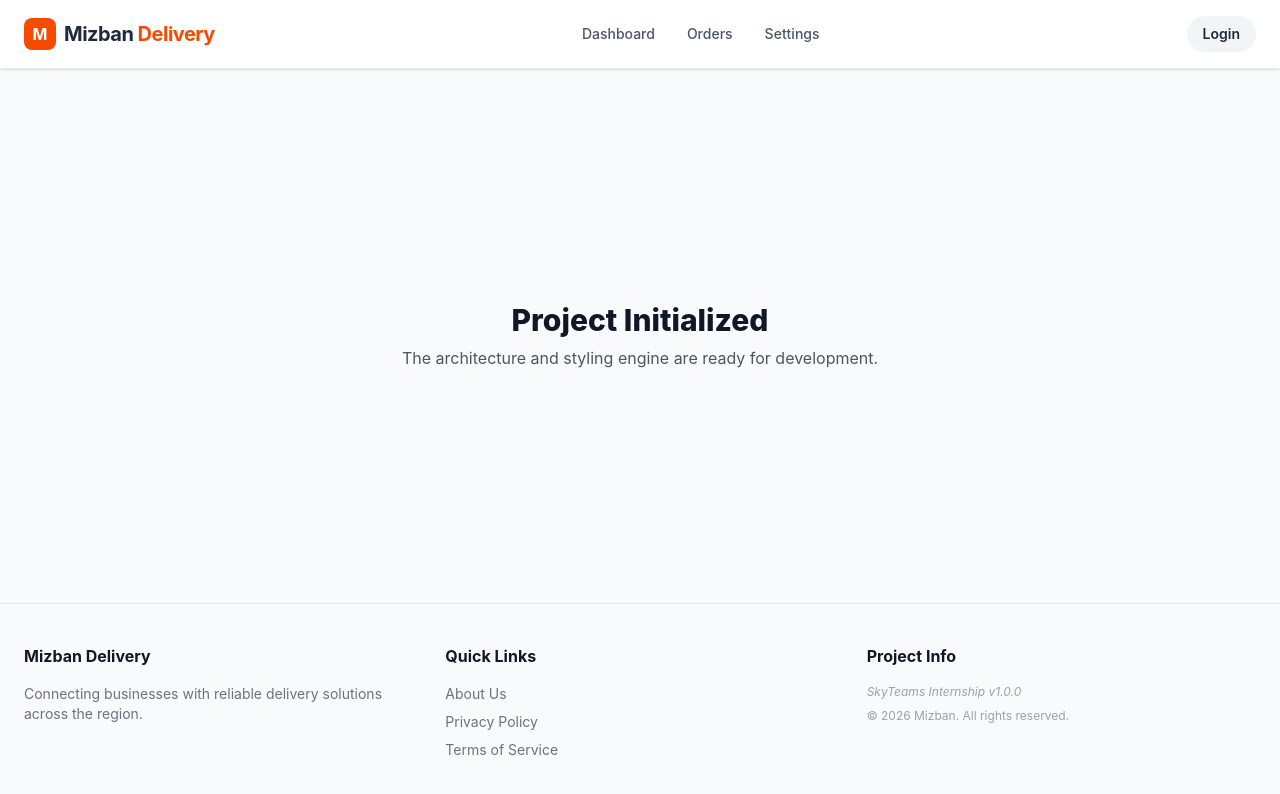
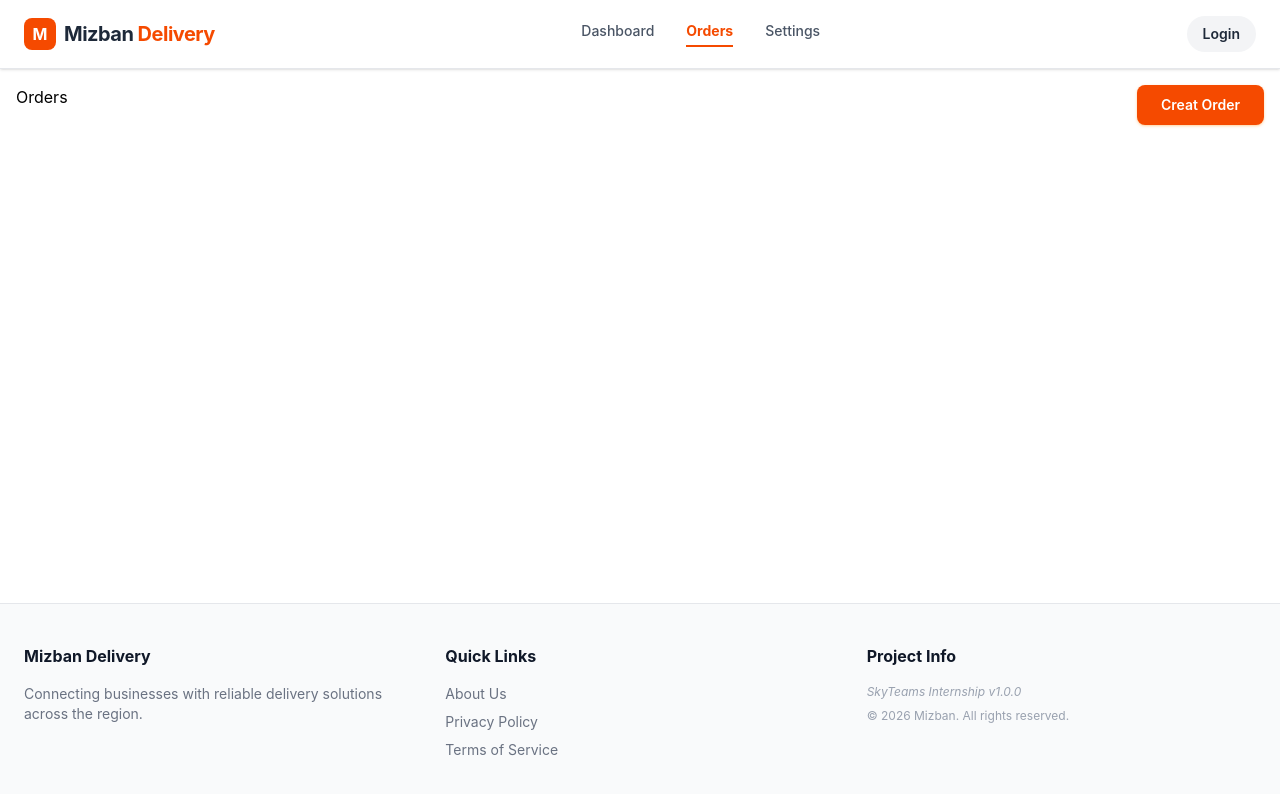
Before and after one commit to Sky-Teams/Mizban-Delivery-frontend, a React (Vite) app: page /orders in a window 1280 px wide. Shown: the top 794 px of the page. Built offline with nearby package versions, Linux system fonts and the light colour scheme.

Commit message:
feat: add basic routing

```diff
--- a/src/App.jsx
+++ b/src/App.jsx
@@ -1,19 +1,18 @@
 import Header from './components/common/Header';
 import Footer from './components/common/Footer';
+import { BrowserRouter, Routes, Route, Outlet } from 'react-router-dom';
+import Orders from './pages/admin/Orders';
 
 function App() {
   return (
     <div className="flex flex-col min-h-screen">
+      <BrowserRouter>
       <Header />
-
-      <main className="flex-grow flex items-center justify-center bg-gray-50">
-        <div className="text-center">
-          <h2 className="text-3xl font-extrabold text-gray-900">Project Initialized</h2>
-          <p className="mt-2 text-gray-600">The architecture and styling engine are ready for development.</p>
-        </div>
-      </main>
-
-      <Footer />
+       <Routes>
+        <Route path="/orders" element={<Orders/>}></Route>
+       </Routes>
+       <Footer />
+      </BrowserRouter>
     </div>
   );
 }
--- /dev/null
+++ b/src/components/admin/CreateOrder.jsx
@@ -0,0 +1,10 @@
+
+export default function CreateOrder() {
+    return (
+
+        <div>
+
+        </div>
+
+    )
+}
--- /dev/null
+++ b/src/components/common/Button.jsx
@@ -0,0 +1,19 @@
+export default function Button({ text, onClick, type = "button", variant = "primary" }) {
+  const baseStyles = "px-6 py-2.5 cursor-pointer rounded-lg font-semibold text-sm transition-all duration-200 active:scale-95 shadow-sm";
+
+  const variants = {
+    primary: "bg-orange-600 text-white hover:bg-orange-700 shadow-orange-200",
+  };
+
+  return (
+    <div className="inline-block">
+      <button
+        type={type}
+        onClick={onClick}
+        className={`${baseStyles} ${variants[variant]}`}
+      >
+        {text}
+      </button>
+    </div>
+  );
+}
--- a/src/components/common/Header.jsx
+++ b/src/components/common/Header.jsx
@@ -1,4 +1,8 @@
+import {NavLink } from "react-router-dom";
+
 const Header = () => {
+  const activeStyle = ({isActive})=>
+    isActive ? "text-orange-600 font-bold border-b-2 border-orange-600 pb-1" : "hover:text-orange-600 transition-colors";
   return (
     <header className="sticky top-0 z-50 bg-white border-b border-gray-200 px-6 py-4 shadow-sm">
       <div className="max-w-7xl mx-auto flex justify-between items-center">
@@ -8,9 +12,9 @@ const Header = () => {
         </div>
 
         <nav className="hidden md:flex gap-8 text-sm font-medium text-gray-600">
-          <a href="#" className="hover:text-orange-600 transition-colors">Dashboard</a>
-          <a href="#" className="hover:text-orange-600 transition-colors">Orders</a>
-          <a href="#" className="hover:text-orange-600 transition-colors">Settings</a>
+          <NavLink to="/" className={activeStyle}>Dashboard</NavLink>
+          <NavLink to="orders" className={activeStyle}>Orders</NavLink>
+          <NavLink to="/settings"className={activeStyle}>Settings</NavLink>
         </nav>
 
         <button className="bg-gray-100 hover:bg-gray-200 text-gray-800 px-4 py-2 rounded-full text-sm font-semibold transition-all">
--- /dev/null
+++ b/src/pages/admin/Orders.jsx
@@ -0,0 +1,12 @@
+import Button from "../../components/common/Button";
+
+export default function Orders(){
+    return(
+        <div>
+          <div className="flex justify-between p-4">
+        <h1>Orders</h1>
+        <Button text="Creat Order" variant="primary"/>
+    </div>
+        </div>
+    )
+}
```
